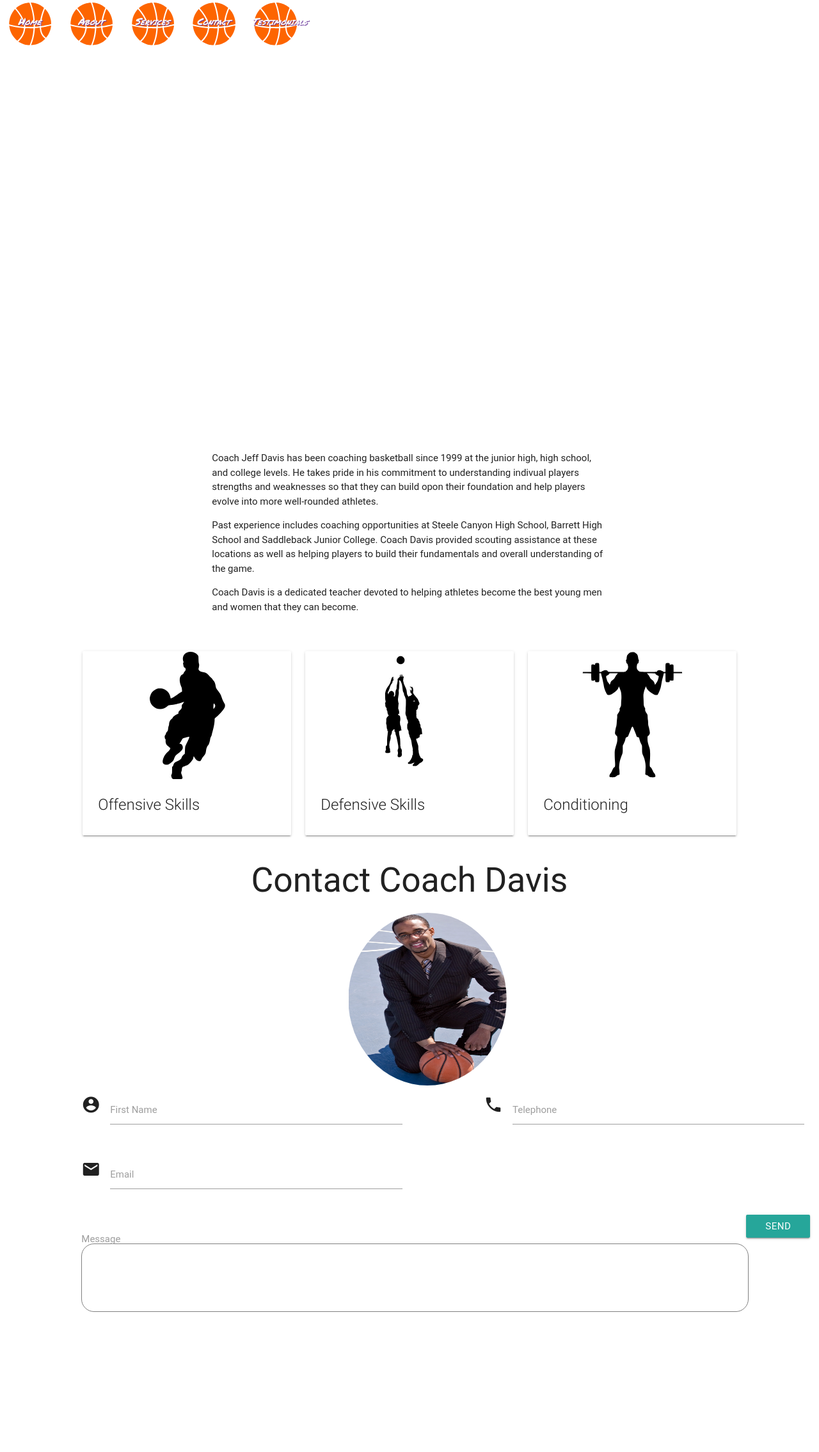
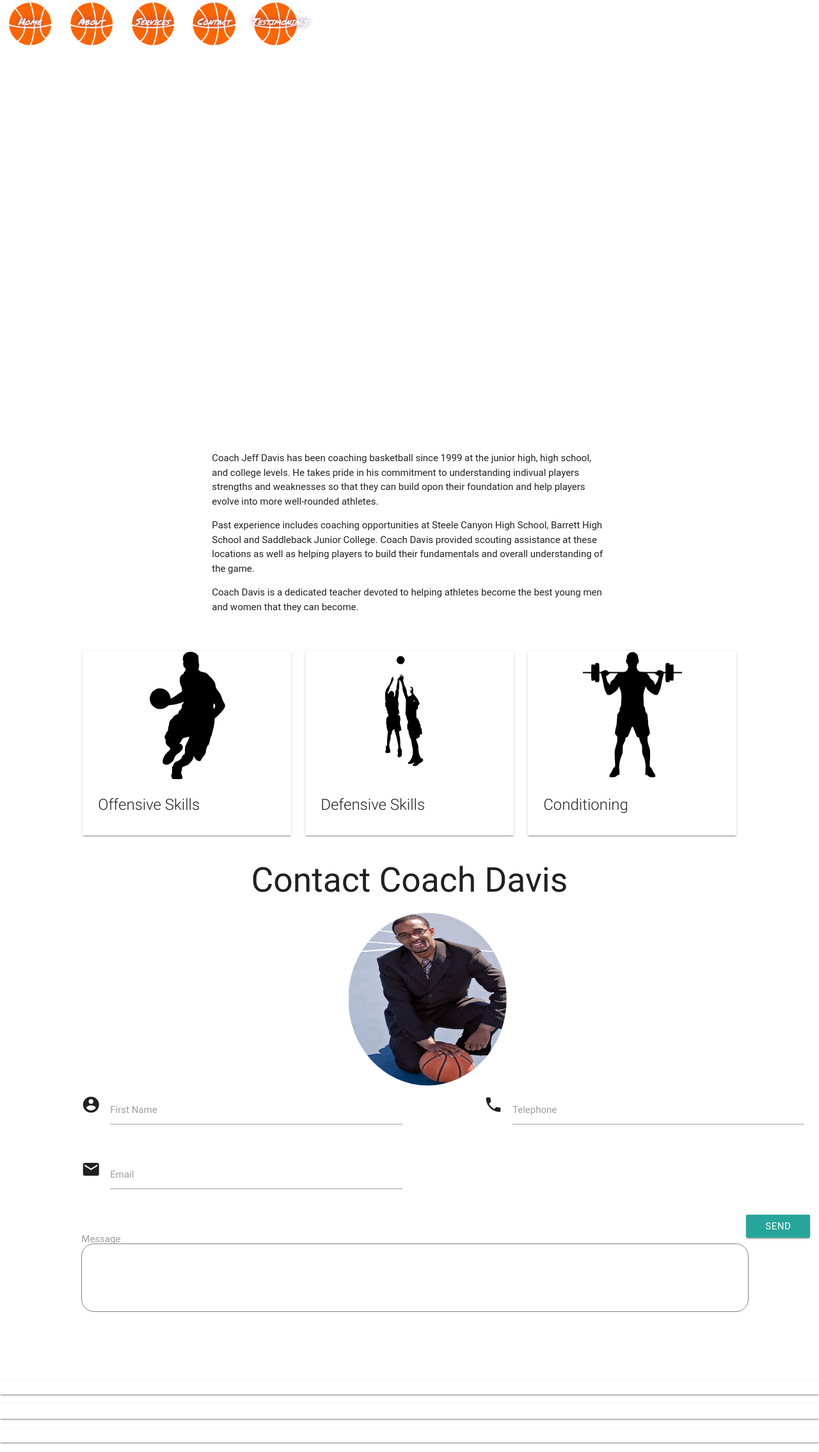
Before and after one commit to kevintrogers/team-first-basketball, a PHP site: page / in a window 1280 px wide. Shown: the whole page at 64% size. Before the commit the page ends 2051 px from the top, so only its background shows below. Run offline with PHP 8.4, Linux system fonts and the light colour scheme; some libraries are stand-ins or nearby versions; some web fonts are replaced.

Commit message:
added testimonial section, fixed coloring in nav

```diff
--- a/css/style.css
+++ b/css/style.css
@@ -73,7 +73,7 @@ nav li a {
   padding: 0 !important;
   text-align: center;
   font-variant: small-caps;
-  text-shadow: 1px 1px 1px rebeccapurple; }
+  text-shadow: 0 0 8px rebeccapurple; }
 
 nav li a:hover {
   background: none; }
--- a/index.html
+++ b/index.html
@@ -86,7 +86,7 @@
       <p>{{service.description}}</p>
     </div>
   </div>
-  <!--mytabs-->
+  </ul>
       </div>
 
 
@@ -133,7 +133,19 @@
   </div>
     </div>
   </section>
-  <section id='testimonials'></section>
+  <section id='testimonials'>
+    <ul id='testimonial-list' ng-repeat="testimonial in main.testimonials">
+      <li>
+        <div class='card'>
+         <img src={{testimony.pic}} class='circle testimony-img'>
+         <p class='testimony-text'>{{testinony.testimony}}</p>
+         <span class='testimony-source'>{{testimony.name}}</span>
+         </p>
+        </div>
+
+      </li>
+    </ul>
+  </section>
 
 
   <footer>
--- a/main.ctrl.js
+++ b/main.ctrl.js
@@ -17,4 +17,18 @@
     pic:'/img/conditioning.svg'
   }
                 ];
+  vm.testimonials = [{
+    pic: '',
+    name: '',
+    testimony: ''
+  }, {
+    pic: '',
+    name: '',
+    testimony: ''
+  }, {
+    pic: '',
+    name: '',
+    testimony: ''
+  }
+  ]
   });
--- a/scss/style.scss
+++ b/scss/style.scss
@@ -108,7 +108,7 @@ nav li a {
   padding: 0 !important;
   text-align: center;
   font-variant: small-caps;
-  text-shadow: 1px 1px 1px rebeccapurple;
+  text-shadow: 0 0 8px rebeccapurple;
 }
 nav li a:hover {
     background: none;
```
